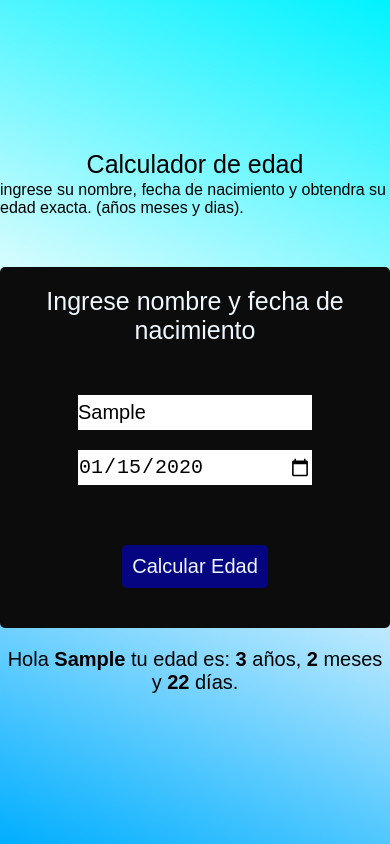
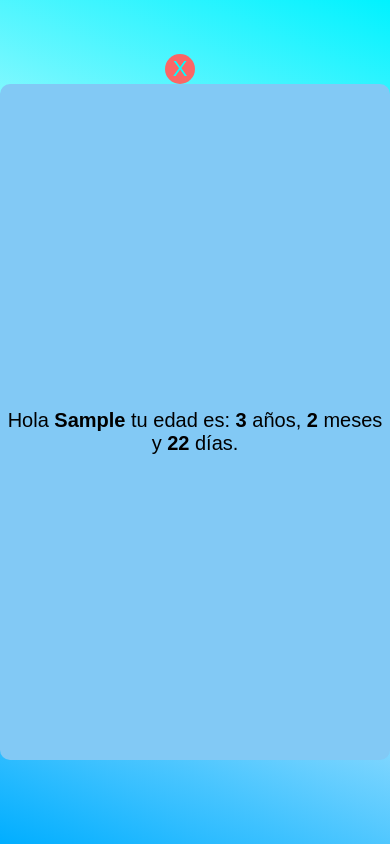
Before and after one commit to Rolando85/calculaEdad, a plain HTML site: page index.html in a window 390 px wide. Both pictures are taken after typing "Sample", "2020-01-15" into the empty fields and a click on the button "Calcular Edad". Drawn offline with Linux system fonts and the light colour scheme.

Commit message:
Add files via upload

```diff
--- a/index.css
+++ b/index.css
@@ -71,7 +71,39 @@ button {
    text-align: center;
    color: rgb(240, 248, 255);
 }
+.cont_res{
+    position: fixed;
+    top: 10%;
+    left: 10%;
+    right: 10%;
+    bottom: 10%;
+    background-color: rgb(130, 201, 245);
+    display: flex;
+    align-items: center;
+    justify-content: center;
+    border-radius: 10px;
+    transform: translateY(-200%);
+    transition: .5s;
+}
+.res_closs{
+    display: inline-block;
+    width: 30px;
+    height: 30px;
+    text-align: center;
+    background-color: rgb(251, 102, 102);
+    color: aqua;
+    border-radius: 50%;
+    font-size: 22px;
+    line-height: 30px;
+    position: absolute;
+    top: -20px;
+    right: -20px;
+    cursor: pointer;
+}
+.ver_res{
+    transform: translateY(0%);
 
+}
 @media(max-width:900px){
     .inputs{
         width: 100%;
@@ -83,6 +115,10 @@ button {
         font-size: 20px;
     }
     form{width: 80%;}
+    .cont_res{
+        left: 5%;
+        right: 5%;
+    }
 }
 @media(max-width:576px){
     .inputs{
@@ -92,7 +128,18 @@ button {
         width: 60%;
         margin: 10px auto;
     }
+    label{
+        font-size: 20px;
+    }
     form{
         width: 100%;
     }
+    .cont_res{
+        left: 0%;
+        right: 0%;
+    }
+    .res_closs{
+        right: 50%;
+        top: -30px;
+    }
 }
--- a/index.html
+++ b/index.html
@@ -20,7 +20,10 @@
 
             <button type="submit">Calcular Edad</button>
         </form>
-        <div id="result" class="result">--</div>
+        <div class="cont_res">
+            <span class="res_closs">X</span>
+            <div id="result" class="result">--</div>
+        </div>
     </div>
 
 
--- a/index.js
+++ b/index.js
@@ -20,4 +20,15 @@ if (birthdate > today) {
     result.style.color='rgb(0, 0, 0)'
     result.innerHTML = `Hola <b>${nombre}</b> tu edad es: <b>${diffYears}</b> años, <b>${diffMonths}</b> meses y <b>${diffDays}</b> días.`;
   }
+
+  ver_ms()
 });
+
+function ver_ms(){
+    document.querySelector('.cont_res').classList.add('ver_res')
+}
+
+document.querySelector('.res_closs').addEventListener('click',function(){
+    document.querySelector('.cont_res').classList.remove('ver_res')
+
+})
```
